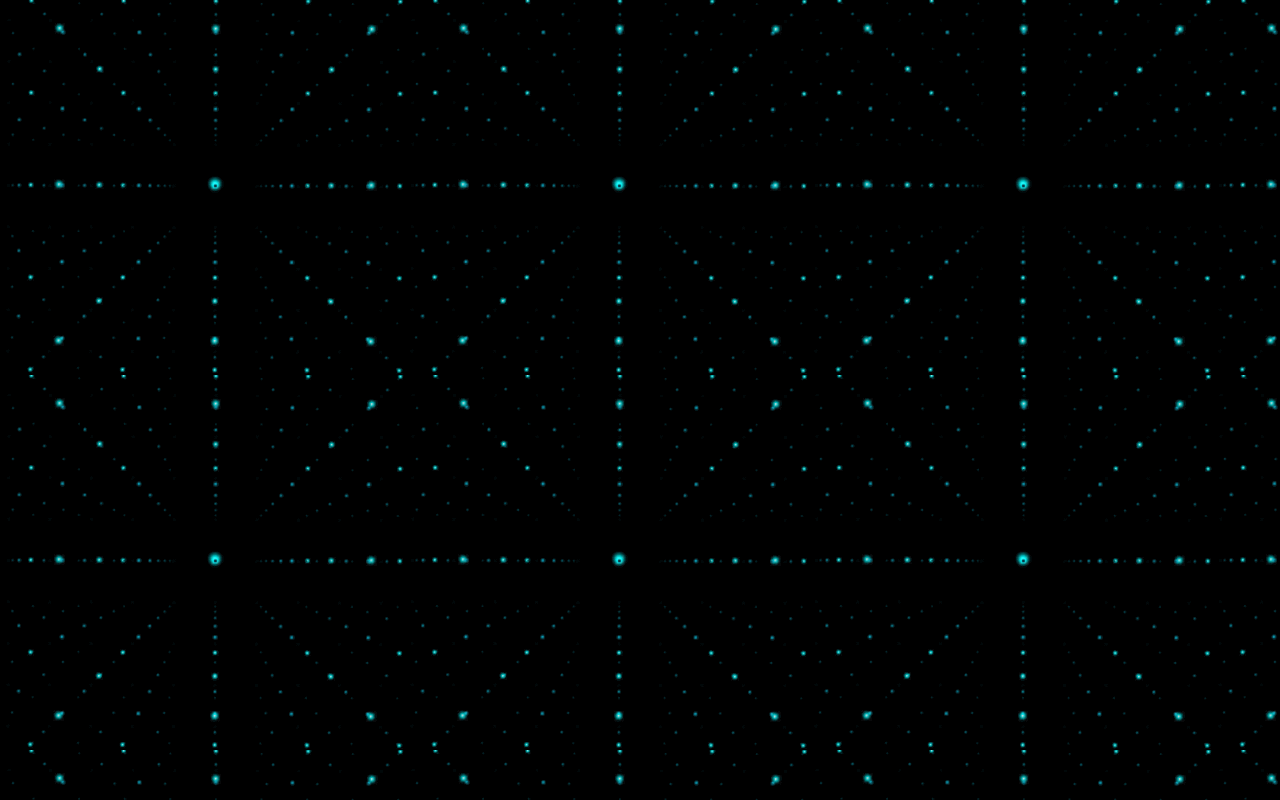
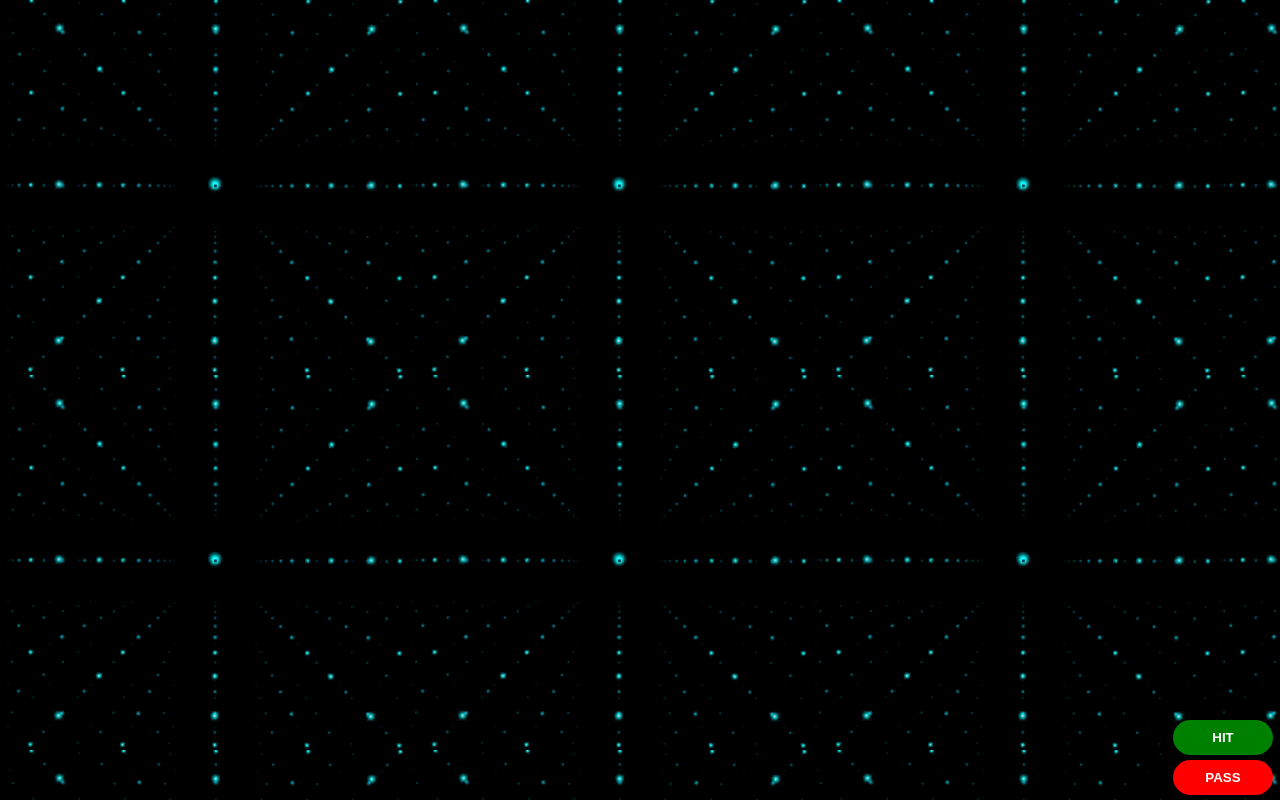
Before and after one commit to WouterVanGorp/blackjack, an Angular app: page / in a window 1280 px wide. Built offline with nearby package versions, Linux system fonts and the light colour scheme.

Commit message:
start with

```diff
--- a/src/app/app.component.ts
+++ b/src/app/app.component.ts
@@ -1,6 +1,6 @@
 import { Component, OnInit } from '@angular/core';
 
-import { map, filter, tap } from 'rxjs/operators';
+import { map, filter, tap, startWith } from 'rxjs/operators';
 import { Observable } from 'rxjs';
 
 import { Domain } from '@domain/domain';
@@ -32,19 +32,20 @@ export class AppComponent implements OnInit {
   private setupListeners() {
     this.dealer$ = this.publisher.listen(HandUpdatedEvent)
       .pipe(
-        tap(x => console.log({source: 'app.component', msg: x})),
-        filter(p => {
-          return p.for === PlayerType.Dealer;
-        }),
+        tap(x => console.log('test')),
+        filter(p => p.for === PlayerType.Dealer),
         map(p => ({ hand: p.newHand, role: p.for })),
+        startWith({ hand: new Hand() , role: PlayerType.Dealer }),
       );
 
     this.publisher.listen(HandUpdatedEvent).pipe(filter(p => p.for === PlayerType.Dealer)).subscribe(x => console.log(x));
 
     this.player$ = this.publisher.listen(HandUpdatedEvent)
       .pipe(
+        tap(x => console.log('test')),
         filter(p => p.for === PlayerType.Player),
         map(p => ({ hand: p.newHand, role: p.for })),
+        startWith({ hand: new Hand() , role: PlayerType.Player }),
       );
   }
 
--- a/src/app/components/play-area/play-area.component.html
+++ b/src/app/components/play-area/play-area.component.html
@@ -1,7 +1,5 @@
-<div *ngIf="player?.hand">
-  <div *ngFor="let card of player.hand">
-    <app-card-view [card]="card"></app-card-view>
-  </div>
+<div *ngFor="let card of player.hand.cards">
+  <app-card-view [card]="card"></app-card-view>
 </div>
 
 <div *ngIf="isPlayer()" class="buttons">
--- a/src/app/components/play-area/play-area.component.ts
+++ b/src/app/components/play-area/play-area.component.ts
@@ -1,4 +1,4 @@
-import { Component, OnInit, Input, Output, EventEmitter, OnChanges } from '@angular/core';
+import { Component, Input, Output, EventEmitter, OnChanges, SimpleChange } from '@angular/core';
 import { Hand } from '@domain/entities';
 import { PlayerType } from '@domain/value-types';
 
@@ -7,16 +7,13 @@ import { PlayerType } from '@domain/value-types';
   templateUrl: './play-area.component.html',
   styleUrls: ['./play-area.component.scss']
 })
-export class PlayAreaComponent implements OnChanges {
-  ngOnChanges(changes: import("@angular/core").SimpleChanges): void {
-    console.log(changes);
-  }
+export class PlayAreaComponent {
 
   @Input() player: { hand: Hand, role: PlayerType };
 
   @Output() userAction: EventEmitter<'HIT' | 'PASS'> = new EventEmitter<'HIT' | 'PASS'>();
 
-  isPlayer = () => this.player && this.player.role === PlayerType.Player;
+  isPlayer = () => this.player.role === PlayerType.Player;
 
   onHit = () => this.userAction.emit('HIT');
   onPass = () => this.userAction.emit('PASS');
```
